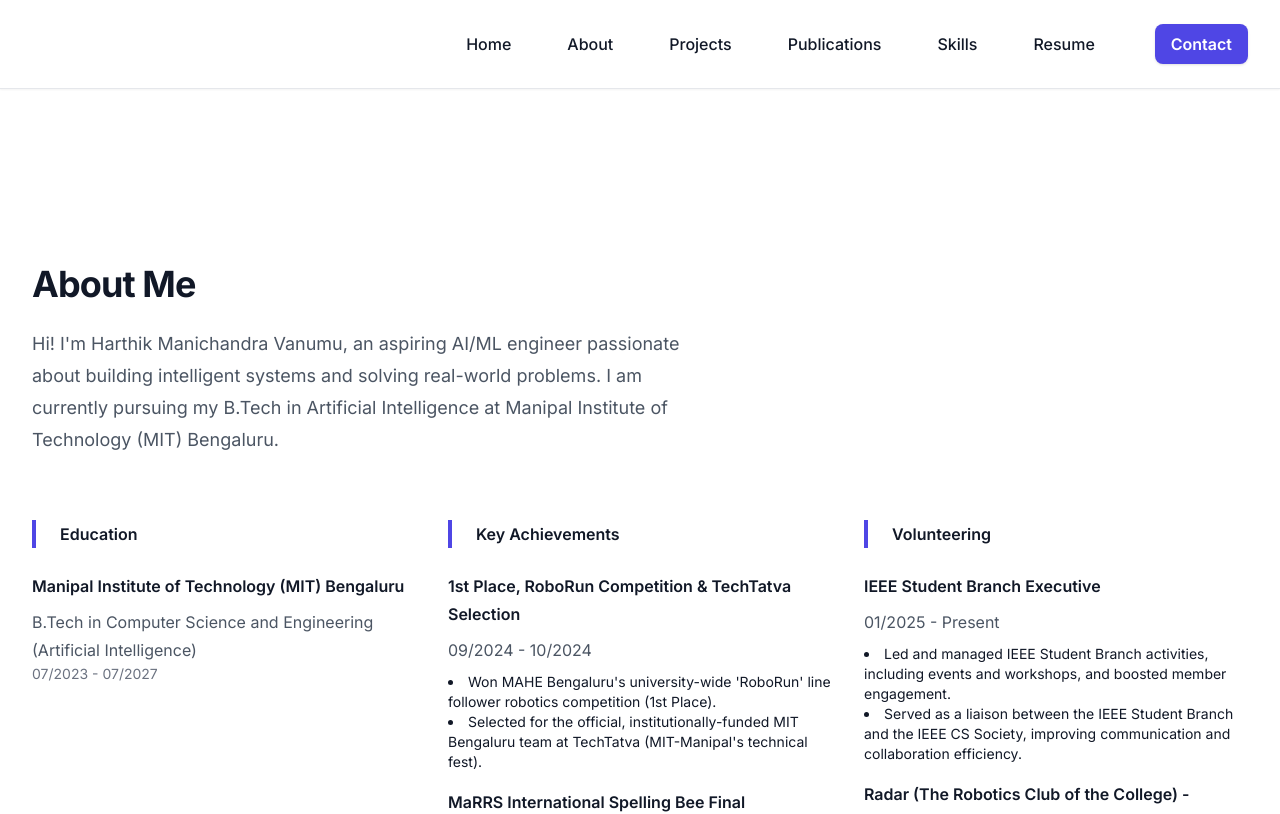
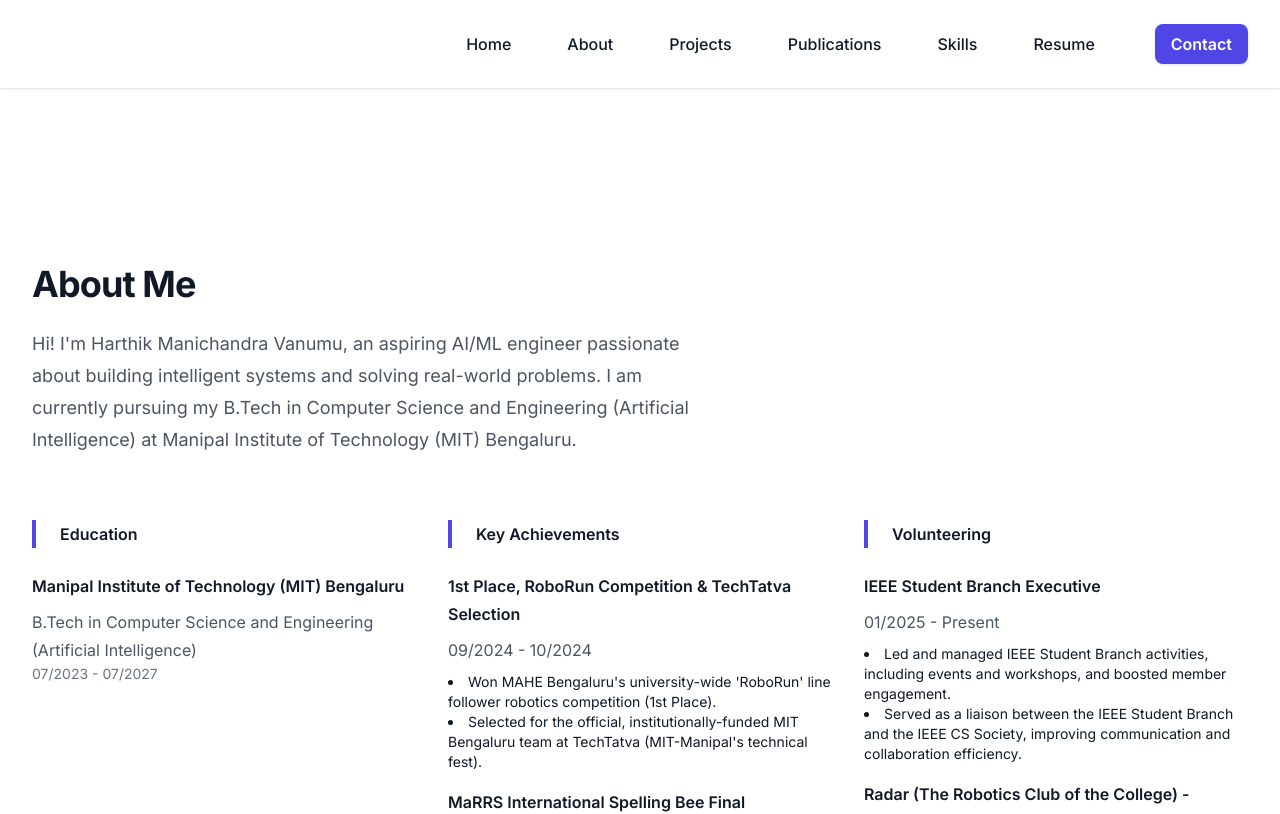
Before and after one commit to Harthik777/portfolio-website, a Next.js app: page /about in a window 1280 px wide. Shown: the top 814 px of the page. Built offline with nearby package versions, Linux system fonts and the light colour scheme.

Commit message:
Fix About Me: use full degree name (Computer Science and Engineering - Artificial Intelligence)

```diff
--- a/src/app/about/page.tsx
+++ b/src/app/about/page.tsx
@@ -7,7 +7,7 @@ export default function About() {
             <div className="mx-auto max-w-2xl lg:mx-0">
               <h2 className="text-3xl font-bold tracking-tight sm:text-4xl">About Me</h2>
               <p className="mt-6 text-lg leading-8 text-gray-600 dark:text-gray-300">
-                Hi! I&apos;m Harthik Manichandra Vanumu, an aspiring AI/ML engineer passionate about building intelligent systems and solving real-world problems. I am currently pursuing my B.Tech in Artificial Intelligence at Manipal Institute of Technology (MIT) Bengaluru.
+                Hi! I&apos;m Harthik Manichandra Vanumu, an aspiring AI/ML engineer passionate about building intelligent systems and solving real-world problems. I am currently pursuing my B.Tech in Computer Science and Engineering (Artificial Intelligence) at Manipal Institute of Technology (MIT) Bengaluru.
               </p>
             </div>
 
```
